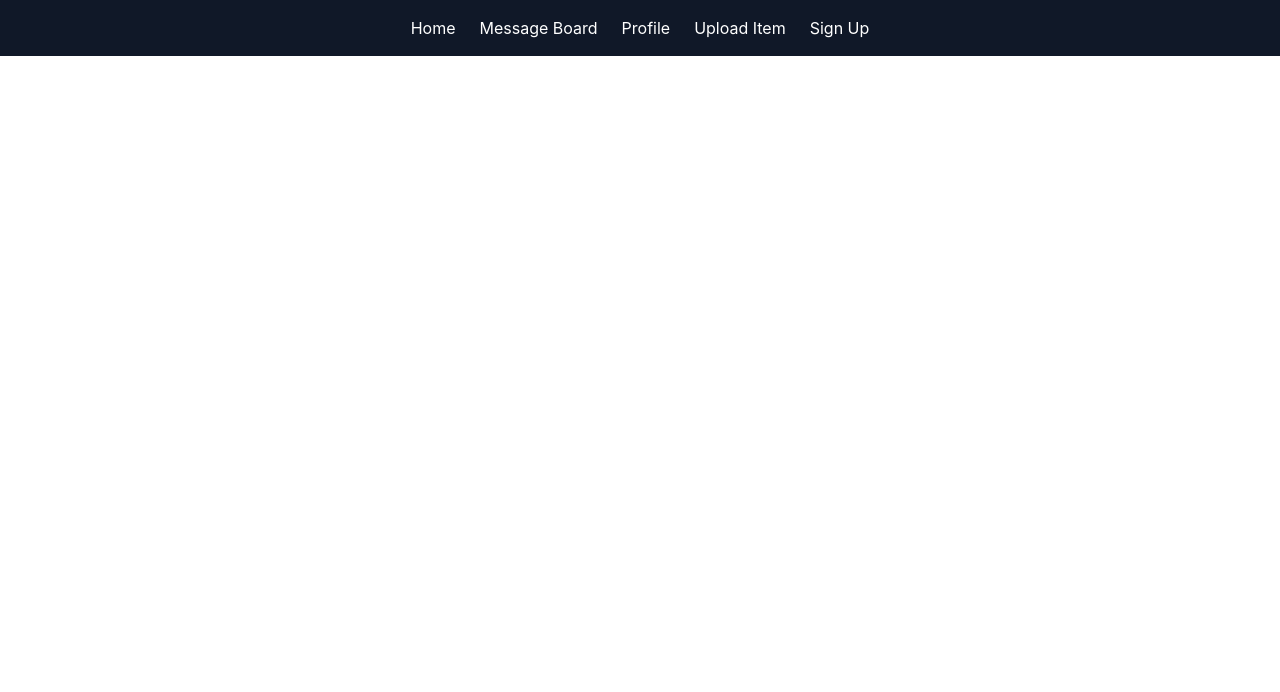
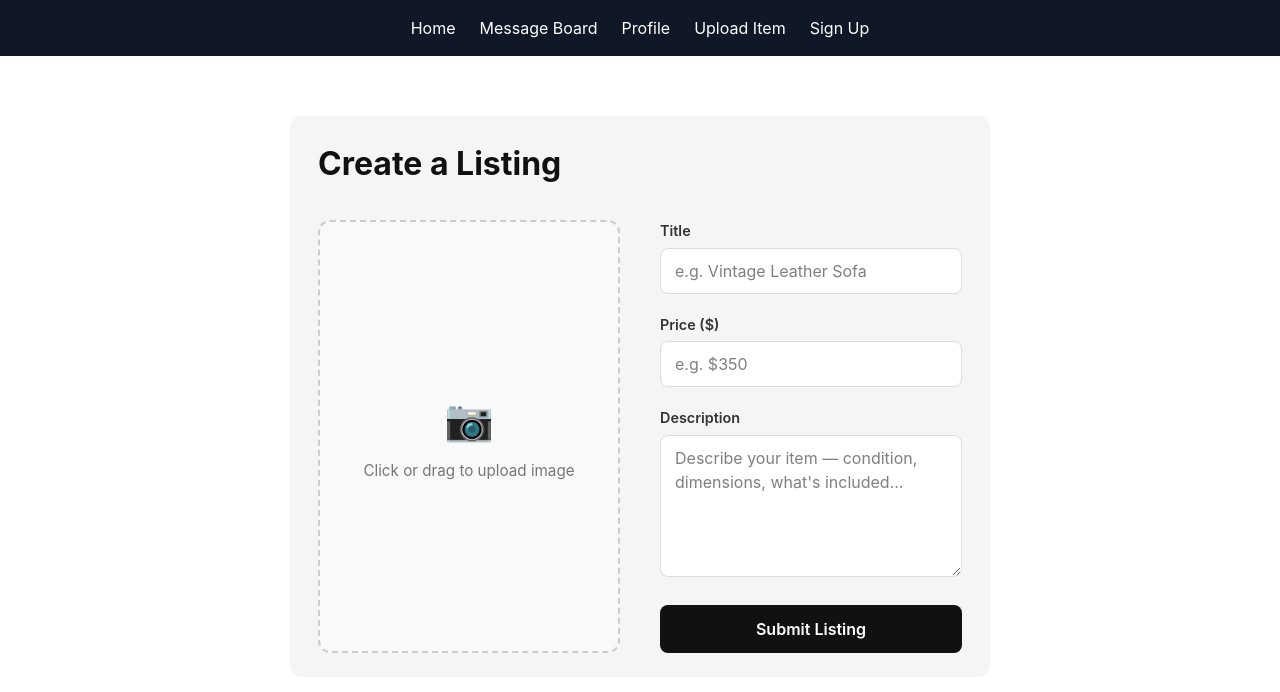
Before and after one commit to AaronB22/Apex-Market, a React (Vite) app in the folder apex-frontend/: page /upload in a window 1280 px wide. Shown: the top 692 px of the page. Built offline with nearby package versions, Linux system fonts and the light colour scheme.

Commit message:
added upload page

```diff
--- a/apex-frontend/src/App.tsx
+++ b/apex-frontend/src/App.tsx
@@ -3,6 +3,7 @@ import HomePage from "./pages/HomePage";
 import { Routes, Route } from "react-router-dom";
 import Profile from "./pages/Profile";
 import Signup from "./pages/Signup";
+import Upload from "./pages/Upload";
 
 function App() {
   return (
@@ -12,6 +13,7 @@ function App() {
       <Route path="/" element={<HomePage />} />
       <Route path="/profile" element={<Profile />} />
       <Route path="/signup" element={<Signup />} />
+      <Route path="/upload" element={<Upload />} />
     </Routes>
     </>
   )
--- a/apex-frontend/src/components/Navbar.tsx
+++ b/apex-frontend/src/components/Navbar.tsx
@@ -18,7 +18,7 @@ const Navbar = () => {
         <Link to="/profile" className="hover:text-blue-400">
           Profile
         </Link>
-        <Link to="/sell" className="hover:text-blue-400">
+        <Link to="/upload" className="hover:text-blue-400">
           Upload Item
         </Link>
         {!user ? (
--- /dev/null
+++ b/apex-frontend/src/pages/Upload.css
@@ -0,0 +1,113 @@
+.upload-page {
+  max-width: 700px;
+  margin: 60px auto;
+  padding: 24px 28px;
+  background: #f5f5f5;
+  border-radius: 12px;
+}
+
+.upload-title {
+  font-size: 2rem;
+  font-weight: 700;
+  margin-bottom: 32px;
+  color: #111;
+}
+
+.upload-form {
+  display: grid;
+  grid-template-columns: 1fr 1fr;
+  gap: 40px;
+  align-items: start;
+}
+
+/* Image upload */
+.upload-image-section {
+  width: 100%;
+  display: flex;
+  flex-direction: column;
+  align-self: stretch;
+}
+
+.image-drop-zone {
+  display: flex;
+  flex-direction: column;
+  align-items: center;
+  justify-content: center;
+  gap: 10px;
+  width: 100%;
+  height: 100%;
+  border: 2px dashed #ccc;
+  border-radius: 12px;
+  background: #f9f9f9;
+  cursor: pointer;
+  transition: border-color 0.2s, background 0.2s;
+}
+
+.image-drop-zone:hover {
+  border-color: #555;
+  background: #f1f1f1;
+}
+
+.image-drop-icon {
+  font-size: 2.5rem;
+}
+
+.image-drop-text {
+  font-size: 0.95rem;
+  color: #777;
+}
+
+/* Fields */
+.upload-fields {
+  display: flex;
+  flex-direction: column;
+  gap: 20px;
+}
+
+.field-group {
+  display: flex;
+  flex-direction: column;
+  gap: 6px;
+}
+
+.field-group label {
+  font-size: 0.9rem;
+  font-weight: 600;
+  color: #333;
+}
+
+.field-group input,
+.field-group textarea {
+  padding: 10px 14px;
+  border: 1px solid #ddd;
+  border-radius: 8px;
+  font-size: 1rem;
+  font-family: inherit;
+  background: #fff;
+  transition: border-color 0.2s;
+  resize: vertical;
+}
+
+.field-group input:focus,
+.field-group textarea:focus {
+  outline: none;
+  border-color: #555;
+}
+
+/* Submit */
+.upload-submit {
+  margin-top: 8px;
+  padding: 12px;
+  background: #111;
+  color: #fff;
+  font-size: 1rem;
+  font-weight: 600;
+  border: none;
+  border-radius: 8px;
+  cursor: pointer;
+  transition: background 0.2s;
+}
+
+.upload-submit:hover {
+  background: #333;
+}
--- /dev/null
+++ b/apex-frontend/src/pages/Upload.tsx
@@ -0,0 +1,55 @@
+import "./Upload.css";
+
+const Upload = () => {
+  return (
+    <div className="upload-page">
+      <h1 className="upload-title">Create a Listing</h1>
+      <form className="upload-form">
+
+        <div className="upload-image-section">
+          <label className="image-drop-zone">
+            <span className="image-drop-icon">&#128247;</span>
+            <span className="image-drop-text">Click or drag to upload image</span>
+            <input type="file" accept="image/*" hidden />
+          </label>
+        </div>
+
+        <div className="upload-fields">
+
+          <div className="field-group">
+            <label htmlFor="title">Title</label>
+            <input
+              id="title"
+              type="text"
+              placeholder="e.g. Vintage Leather Sofa"
+            />
+          </div>
+
+          <div className="field-group">
+            <label htmlFor="price">Price ($)</label>
+            <input
+              id="price"
+              type="number"
+              min={0}
+              placeholder="e.g. $350"
+            />
+          </div>
+
+          <div className="field-group">
+            <label htmlFor="description">Description</label>
+            <textarea
+              id="description"
+              rows={5}
+              placeholder="Describe your item — condition, dimensions, what's included..."
+            />
+          </div>
+
+          <button type="submit" className="upload-submit">Submit Listing</button>
+
+        </div>
+      </form>
+    </div>
+  );
+};
+
+export default Upload;
```
